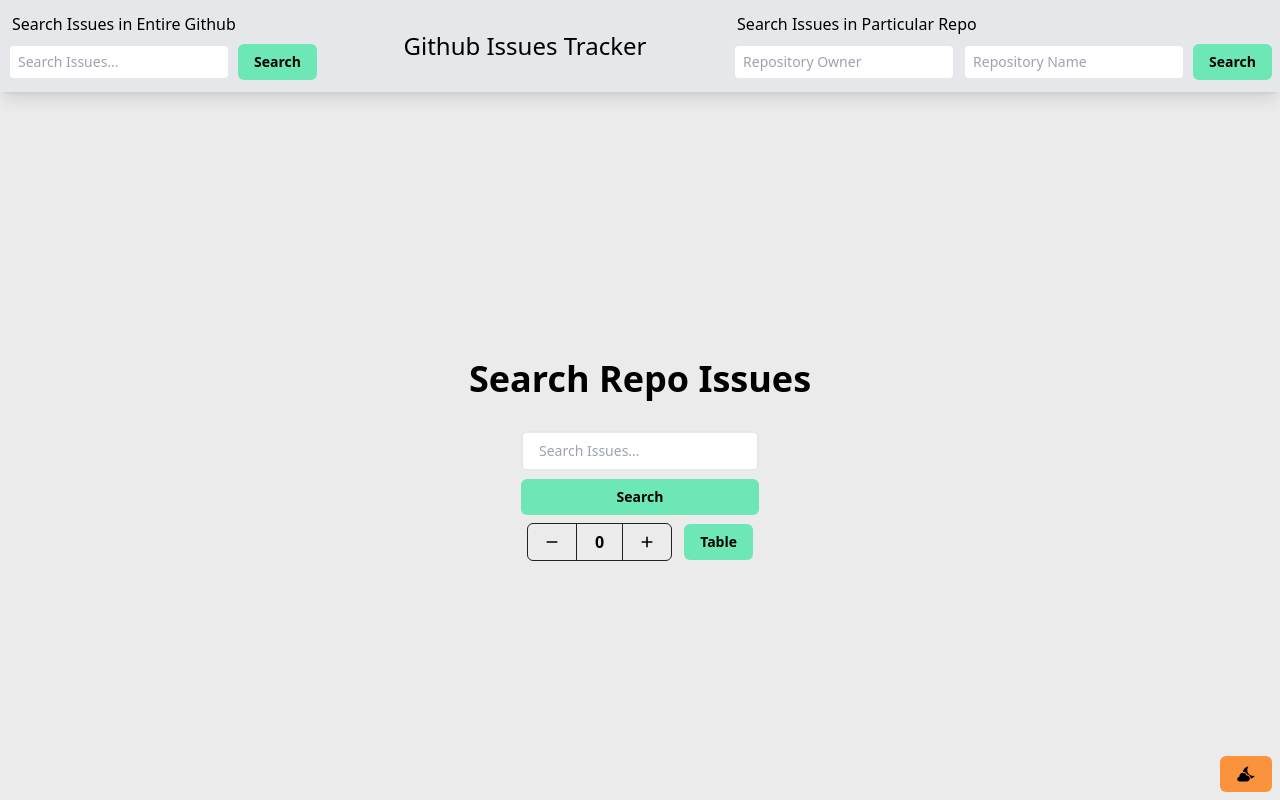
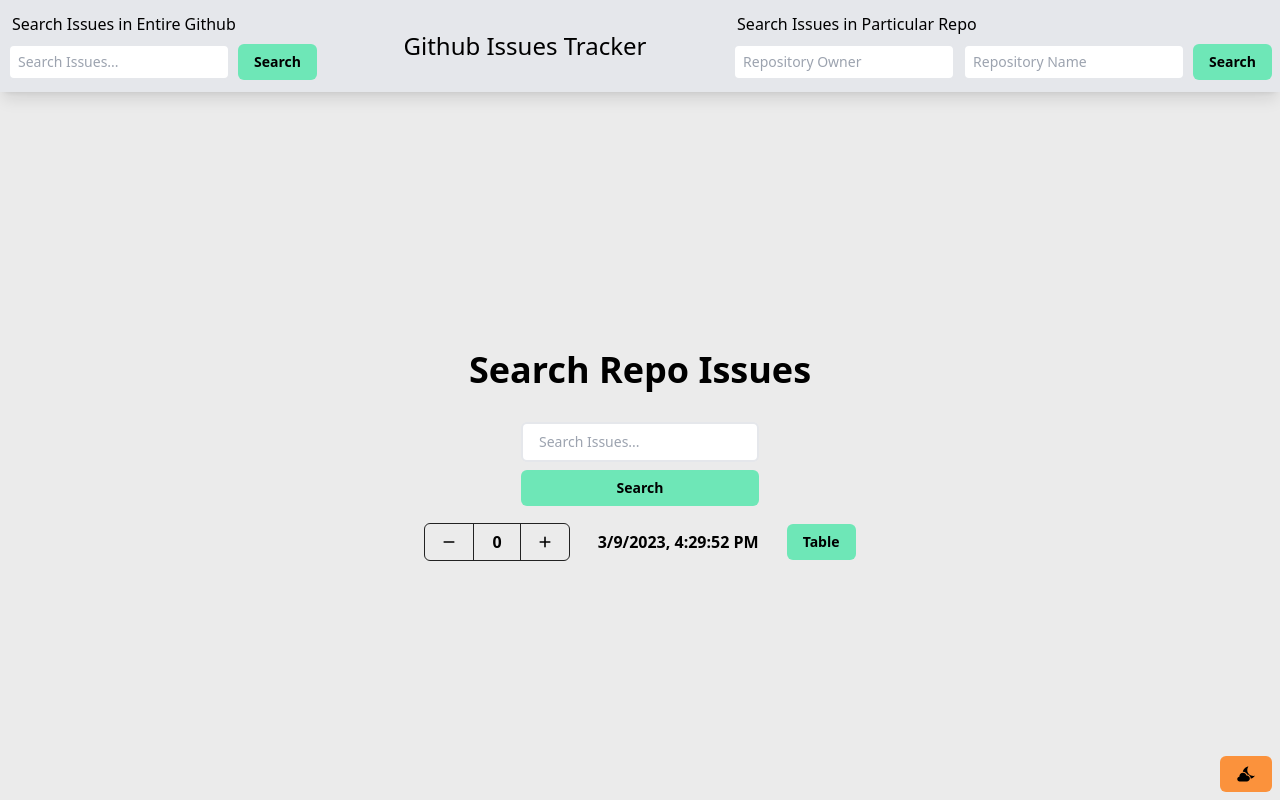
Before and after one commit to mza-codes/github-issues-next, a Next.js app: page / in a window 1280 px wide. Built offline with nearby package versions, Linux system fonts and the light colour scheme.

Commit message:
Minor Changes

```diff
--- a/src/app/page.tsx
+++ b/src/app/page.tsx
@@ -17,7 +17,7 @@
             {isDev && (
                 <div className="row center gap-3">
                     <Counter />
-                    {/* <Clock /> */}
+                    <Clock />
                     <Link href="/table" className="btn-submit btn-hover text-sm">
                         Table
                     </Link>
--- a/src/components/Clock.tsx
+++ b/src/components/Clock.tsx
@@ -1,17 +1,24 @@
 "use client";
 
-import { useEffect, useRef, useState } from "react";
+import { useEffect, useState } from "react";
 
-let id: NodeJS.Timer;
 export default function Clock() {
     const [time, setTime] = useState(Date.now());
-    id = setInterval(() => setTime(Date.now), 10);
+
+    // const id = useRef<NodeJS.Timer>();
+    // useEffect(() => {
+    //     id.current = setInterval(() => setTime(Date.now), 10);
+    //     console.count("inside useEffect");
+    //     return () => {
+    //         console.count("Inside useEffect RETURN;");
+    //         clearInterval(id.current);
+    //     };
+    // }, [time]);
 
     useEffect(() => {
-        return () => {
-            clearInterval(id);
-        };
-    }, [time]);
+        console.count("inside useEffectV2");
+        setInterval(() => setTime(Date.now), 10);
+    }, []);
 
     return (
         <div className="p-4">
```
